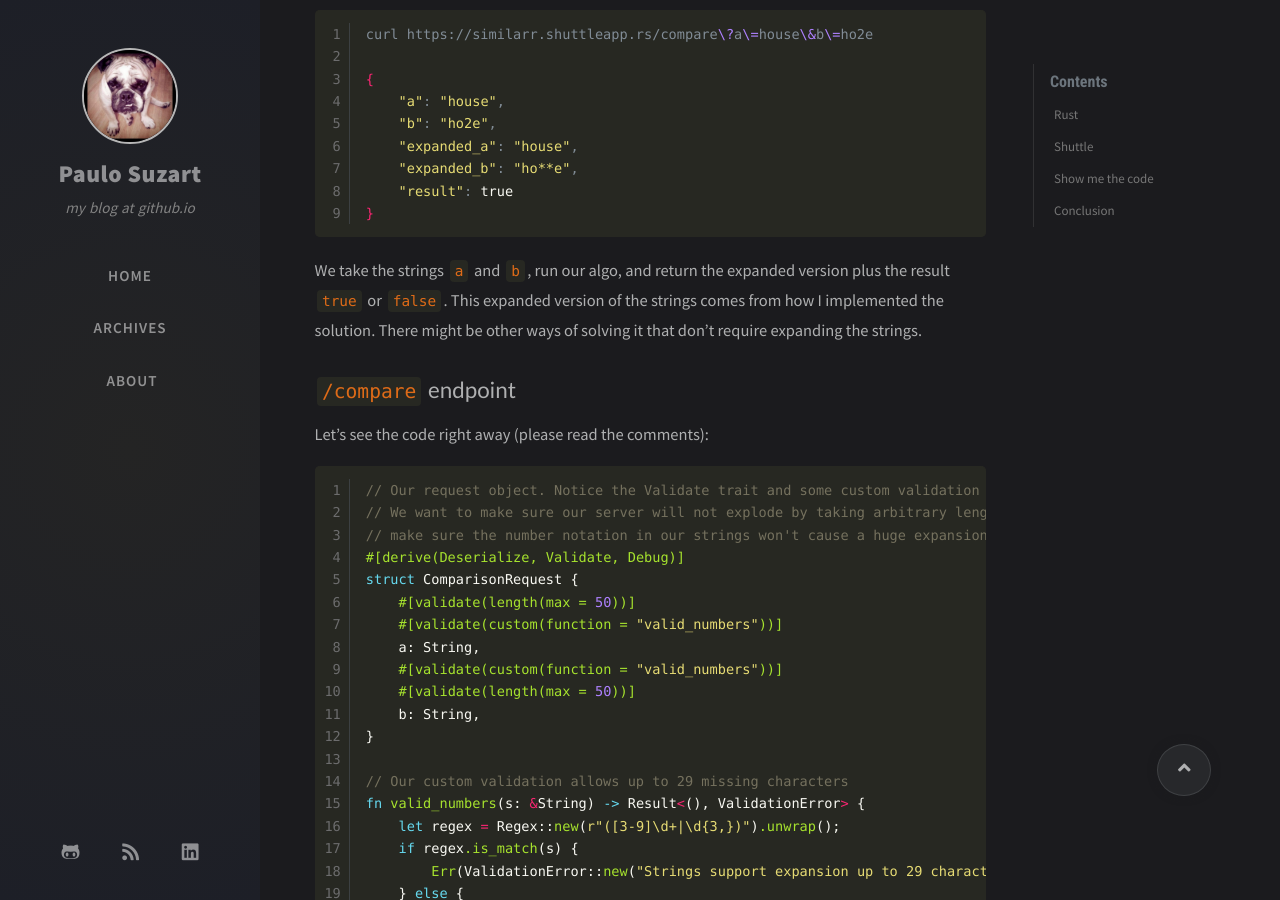
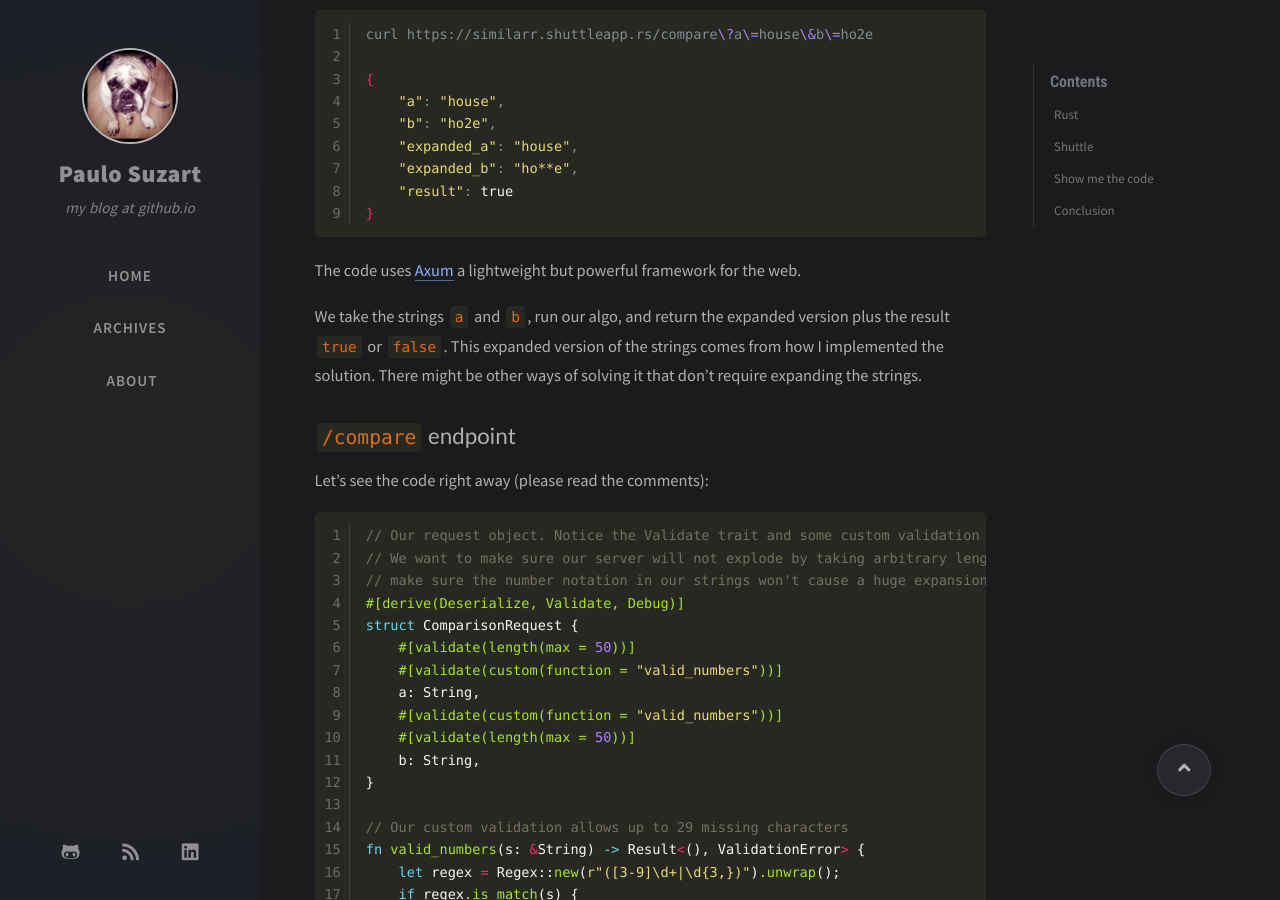
Before and after one commit to paulosuzart/paulosuzart.github.io, a Jekyll site: the page built from _posts/2023-11-17-rust-and-shuttle.md, in a window 1280 px wide and 900 px high, scrolled down 2234 px. Built offline with Jekyll 4.4.1, drawn with Linux system fonts in a browser that asks for light colours; nearby versions of some CDN libraries; comment, search, counter and statistics services are not loaded.

Commit message:
Mention Axum

````diff
--- a/_posts/2023-11-17-rust-and-shuttle.md
+++ b/_posts/2023-11-17-rust-and-shuttle.md
@@ -64,6 +64,8 @@ curl https://similarr.shuttleapp.rs/compare\?a\=house\&b\=ho2e
     "result": true
 }
 ```
+
+The code uses [Axum](https://docs.rs/axum/latest/axum/) a lightweight but powerful framework for the web.
 
 We take the strings `a` and `b`, run our algo, and return the expanded version plus the result `true` or `false`. This expanded version of the strings comes from how I implemented the solution. There might be other ways of solving it that don't require expanding the strings.
 
````
